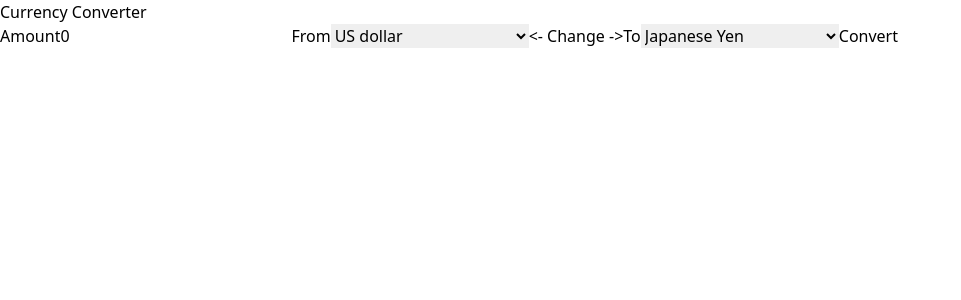
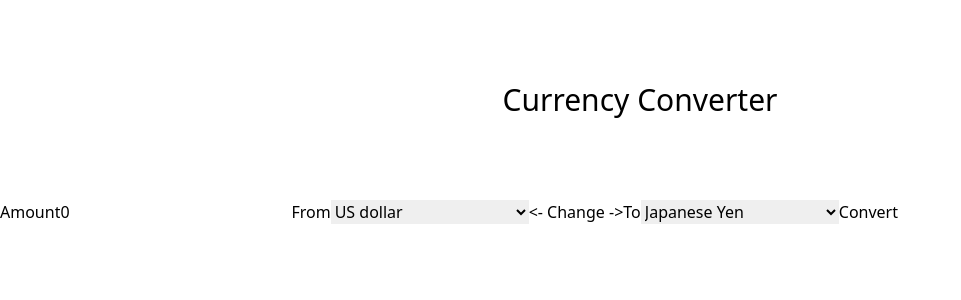
Before and after one commit to masahiroendo/xe-currency-converter-clone, a React (Create React App) app: page / in a window 1280 px wide. Shown: the top 300 px of the page, without its empty margins (0-961 px from the left). Built offline with nearby package versions, Linux system fonts and the light colour scheme.

Commit message:
feat: add content for applying tailwind into compo

```diff
--- a/tailwind.config.js
+++ b/tailwind.config.js
@@ -1,8 +1,8 @@
 /** @type {import('tailwindcss').Config} */
 module.exports = {
-  content: [],
+  content: ["./src/**/*.{js,jsx,ts,tsx}"],
   theme: {
     extend: {},
   },
   plugins: [],
-}
+};
```
